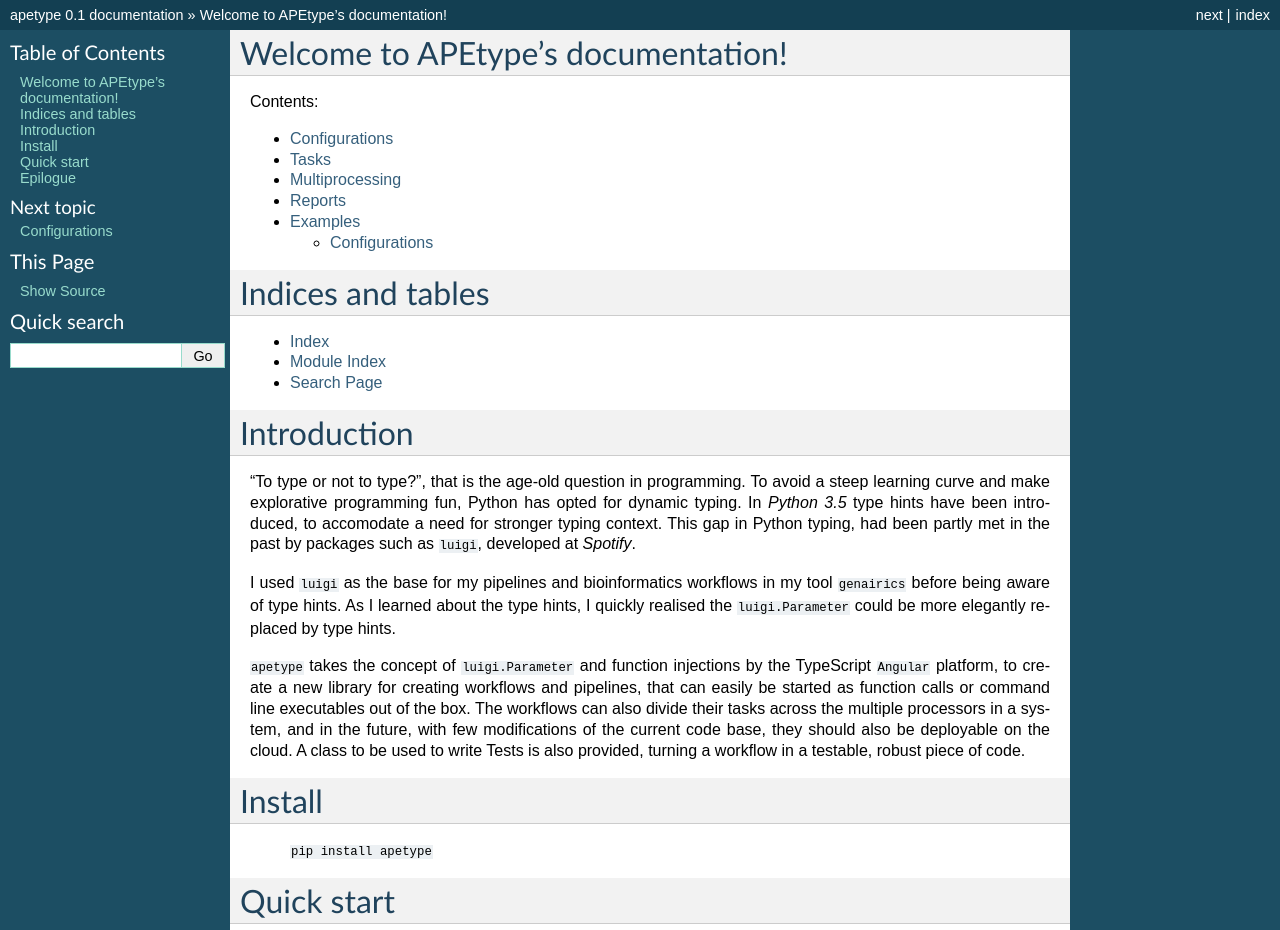
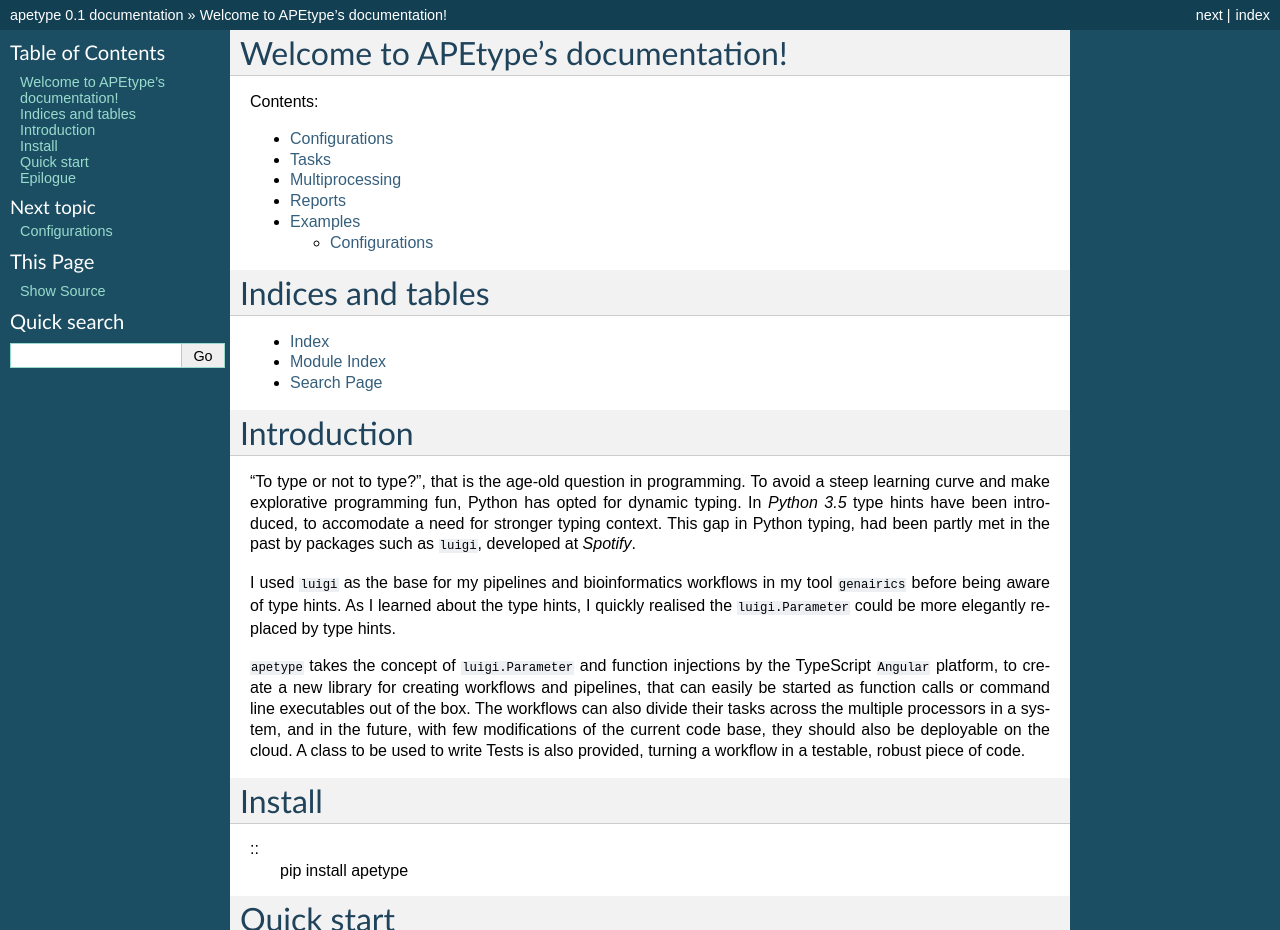
Before and after one commit to dicaso/apetype, a Sphinx documentation site: the page built from docs/index.rst, in a window 1280 px wide, cut to the strip 0-930 px from the top of the page. Built offline with Sphinx 7.4.7, drawn with Linux system fonts in a browser that asks for light colours; pages that are not in the unit, such as notebooks, are missing from menus.

```diff
--- a/docs/index.rst
+++ b/docs/index.rst
@@ -51,8 +51,8 @@ in a testable, robust piece of code.
 
 Install
 =======
-
-    ``pip install apetype``
+::
+    pip install apetype
 
 
 Quick start
```
